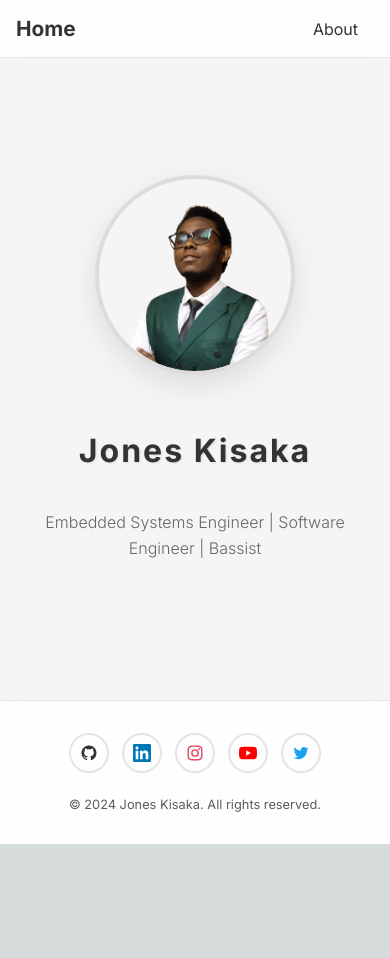
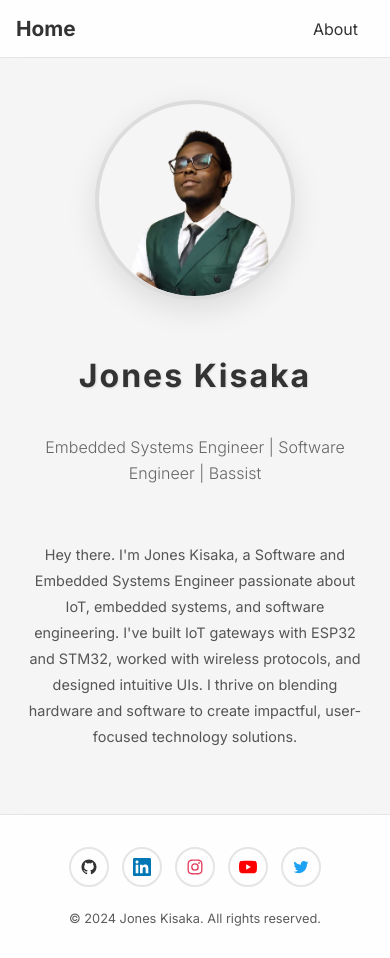
Before and after one commit to JonesKisaka/My-NextJS-Website, a Next.js app: page / in a window 390 px wide. Before the commit the page ends 844 px from the top, so only its background shows below. Built offline with nearby package versions, Linux system fonts and the light colour scheme.

Commit message:
description section added

```diff
--- /dev/null
+++ b/app/components/Description.tsx
@@ -0,0 +1,9 @@
+export default function Description() {
+  return (
+    <div className="description-section">
+      <p className="description">
+        Hey there. I'm Jones Kisaka, a Software and Embedded Systems Engineer passionate about IoT, embedded systems, and software engineering. I've built IoT gateways with ESP32 and STM32, worked with wireless protocols, and designed intuitive UIs. I thrive on blending hardware and software to create impactful, user-focused technology solutions.
+      </p>
+    </div>
+  )
+}
--- a/app/globals.css
+++ b/app/globals.css
@@ -277,6 +277,25 @@ a {
   animation: fadeInUp 1s ease-out 0.3s both;
 }
 
+/* Description Section */
+.description-section {
+  margin-bottom: 2rem;
+  max-width: 800px;
+  margin-left: auto;
+  margin-right: auto;
+}
+
+.description {
+  font-size: 1.1rem;
+  color: #555;
+  line-height: 1.8;
+  text-align: center;
+  margin: 0;
+  padding: 0 2rem;
+  font-weight: 400;
+  animation: fadeInUp 1s ease-out 0.6s both;
+}
+
 /* Animations */
 @keyframes fadeInUp {
   from {
@@ -322,6 +341,11 @@ a {
     padding: 0 1rem;
   }
 
+  .description {
+    font-size: 1rem;
+    padding: 0 1rem;
+  }
+
   .footer-container {
     padding: 0 1rem;
   }
@@ -353,6 +377,11 @@ a {
 
   .titles {
     font-size: 1rem;
+  }
+
+  .description {
+    font-size: 0.9rem;
+    padding: 0 0.5rem;
   }
 
   .social-links {
--- a/app/page.tsx
+++ b/app/page.tsx
@@ -2,6 +2,7 @@ import Navigation from './components/Navigation'
 import ProfilePhoto from './components/ProfilePhoto'
 import Name from './components/Name'
 import Titles from './components/Titles'
+import Description from './components/Description'
 import Footer from './components/Footer'
 
 export default function Homepage() {
@@ -12,6 +13,7 @@ export default function Homepage() {
         <ProfilePhoto />
         <Name />
         <Titles />
+        <Description />
       </main>
       <Footer />
     </div>
```
